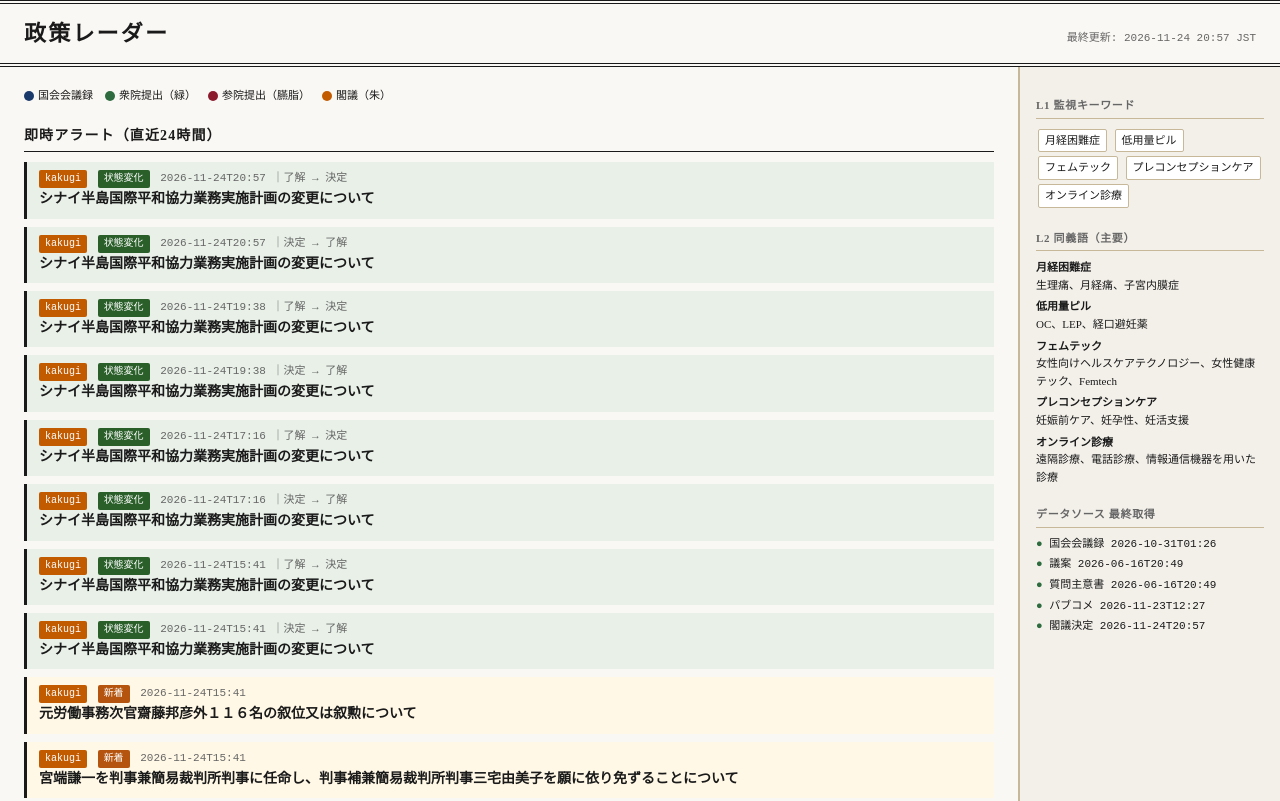
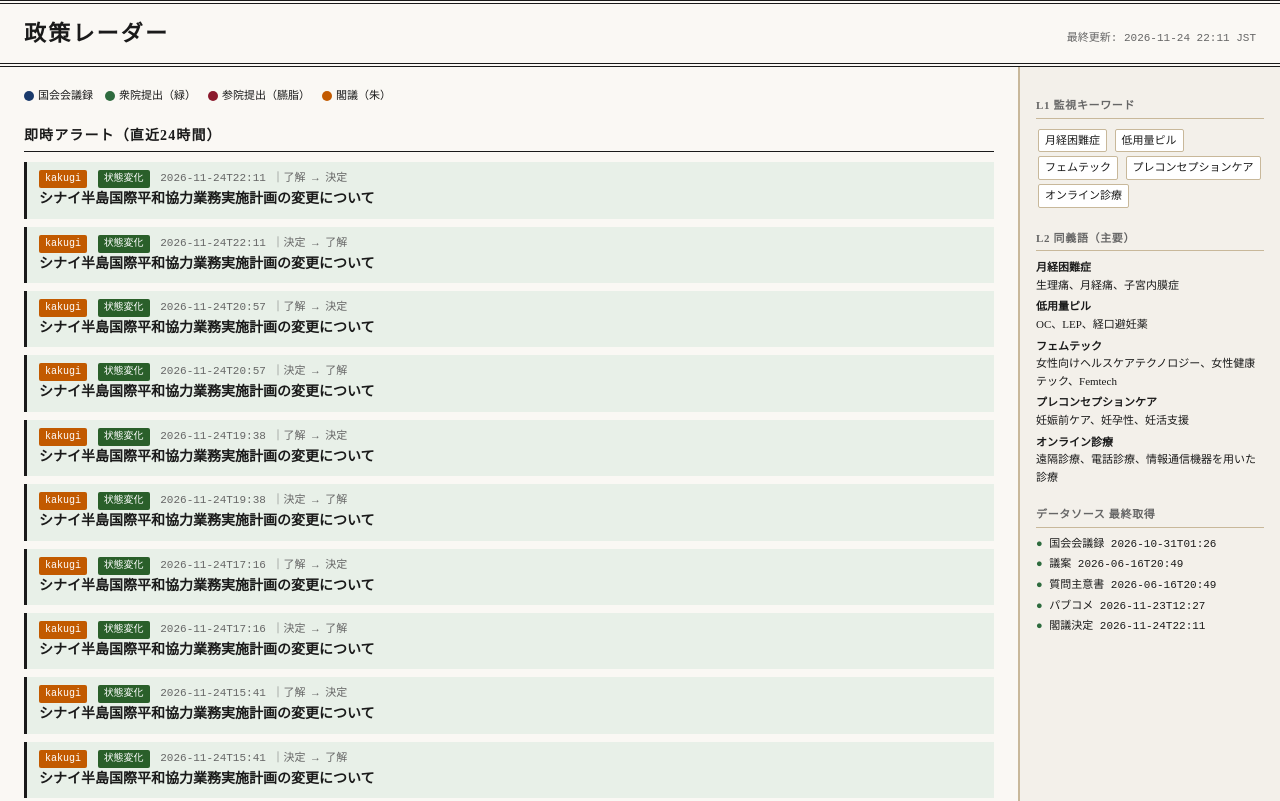
Before and after one commit to tsuji-y/JPolicy, a plain HTML site: page public/index.html in a window 1280 px wide. Shown: the top 801 px of the page. Drawn offline with Linux system fonts and the light colour scheme.

Commit message:
chore(data): update 2026-11-24T13:11:31Z

```diff
--- a/public/index.html
+++ b/public/index.html
@@ -132,7 +132,7 @@ footer a { color: #666; }
 
 <header>
   <h1>政策レーダー</h1>
-  <span class="updated">最終更新: 2026-11-24 20:57 JST</span>
+  <span class="updated">最終更新: 2026-11-24 22:11 JST</span>
 </header>
 
 <div class="layout">
@@ -149,6 +149,34 @@ footer a { color: #666; }
 <!-- 即時アラート -->
 <h2>即時アラート（直近24時間）</h2>
 
+
+  <div class="alert-card status-change">
+    <div class="meta">
+      <span class="badge kakugi">kakugi</span>
+      <span class="badge status">
+        状態変化
+      </span>
+      2026-11-24T22:11
+      ｜了解 → 決定
+    </div>
+    <div class="title">
+      <a href="https://www.kantei.go.jp/jp/kakugi/2026/kakugi-2026110601.html" target="_blank" rel="noopener">シナイ半島国際平和協力業務実施計画の変更について</a>
+    </div>
+  </div>
+
+  <div class="alert-card status-change">
+    <div class="meta">
+      <span class="badge kakugi">kakugi</span>
+      <span class="badge status">
+        状態変化
+      </span>
+      2026-11-24T22:11
+      ｜決定 → 了解
+    </div>
+    <div class="title">
+      <a href="https://www.kantei.go.jp/jp/kakugi/2026/kakugi-2026110601.html" target="_blank" rel="noopener">シナイ半島国際平和協力業務実施計画の変更について</a>
+    </div>
+  </div>
 
   <div class="alert-card status-change">
     <div class="meta">
@@ -542,34 +570,6 @@ footer a { color: #666; }
     </div>
   </div>
 
-  <div class="alert-card status-change">
-    <div class="meta">
-      <span class="badge kakugi">kakugi</span>
-      <span class="badge status">
-        状態変化
-      </span>
-      2026-11-24T06:51
-      ｜決定 → 了解
-    </div>
-    <div class="title">
-      <a href="https://www.kantei.go.jp/jp/kakugi/2026/kakugi-2026110601.html" target="_blank" rel="noopener">シナイ半島国際平和協力業務実施計画の変更について</a>
-    </div>
-  </div>
-
-  <div class="alert-card status-change">
-    <div class="meta">
-      <span class="badge kakugi">kakugi</span>
-      <span class="badge status">
-        状態変化
-      </span>
-      2026-11-24T05:48
-      ｜了解 → 決定
-    </div>
-    <div class="title">
-      <a href="https://www.kantei.go.jp/jp/kakugi/2026/kakugi-2026110601.html" target="_blank" rel="noopener">シナイ半島国際平和協力業務実施計画の変更について</a>
-    </div>
-  </div>
-
 
 
 <!-- 議案トラッカー -->
@@ -934,7 +934,7 @@ footer a { color: #666; }
 
     <div class="source-status">
       <span class="ok">●</span>
-      閣議決定 2026-11-24T20:57
+      閣議決定 2026-11-24T22:11
     </div>
 
   </div>
@@ -942,7 +942,7 @@ footer a { color: #666; }
 </div>
 
 <footer>
-  <span>最終更新: 2026-11-24 20:57 JST</span>
+  <span>最終更新: 2026-11-24 22:11 JST</span>
   <a href="https://kokkai.ndl.go.jp/" target="_blank" rel="noopener">国会会議録</a>
   <a href="https://www.shugiin.go.jp/internet/itdb_gian.nsf/html/gian/menu.htm" target="_blank" rel="noopener">衆議院議案</a>
   <a href="https://www.sangiin.go.jp/japanese/joho1/kousei/gian/221/gian.htm" target="_blank" rel="noopener">参議院議案</a>
```
Also changed, not shown: 1 other file.
